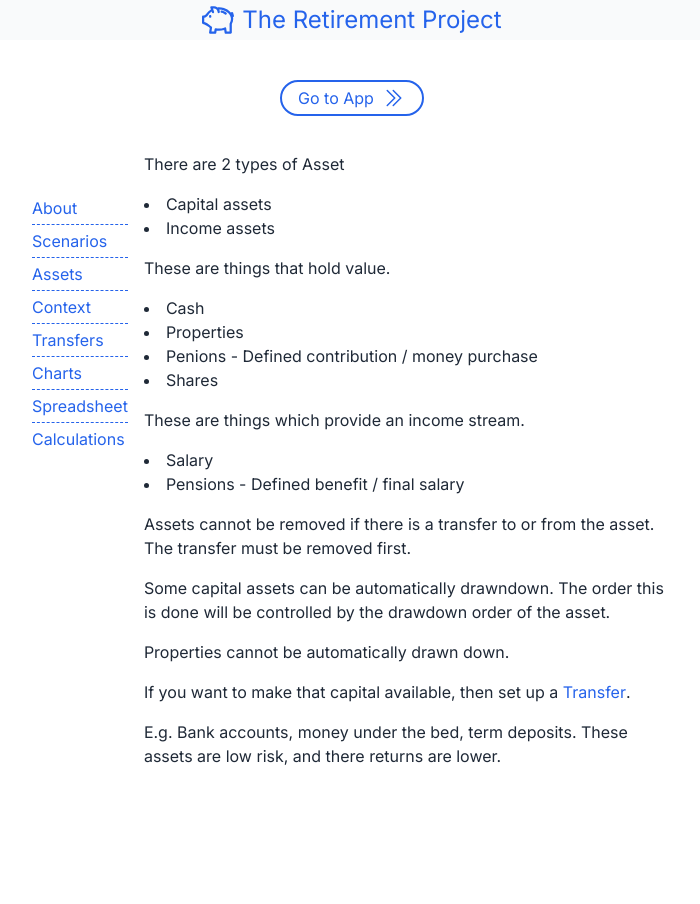
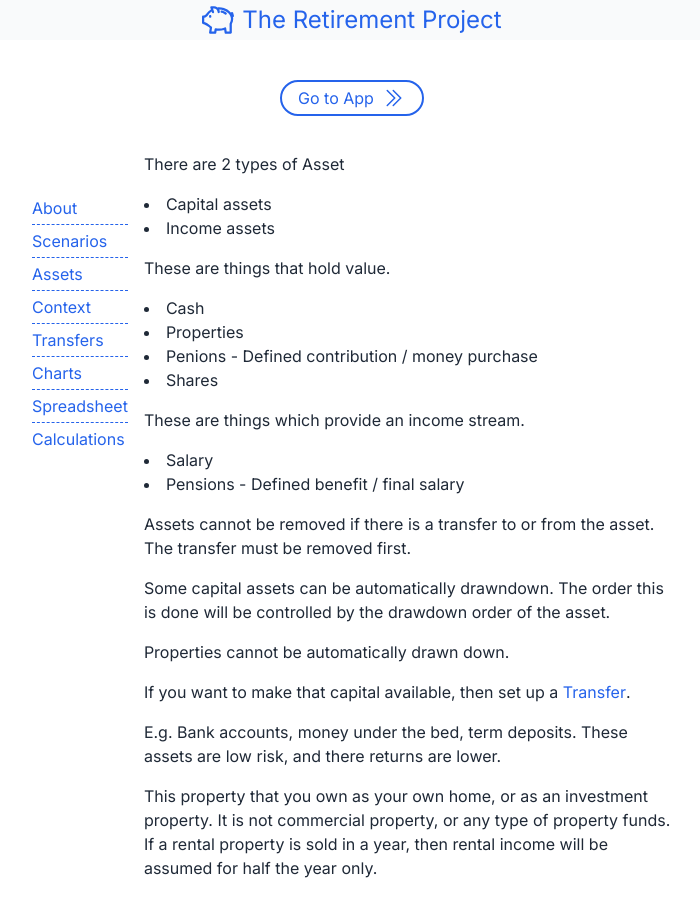
Before and after one commit to soapy-dns/retirement-calc, a Next.js app: page /docs/assets in a window 1280 px wide. Shown: the whole page, without its empty margins (288-988 px from the left). Before the commit the page ends 800 px from the top, so only its background shows below. Built offline with nearby package versions, Linux system fonts and the light colour scheme.

Commit message:
rental property cypress test

```diff
--- a/app/docs/assets/page.mdx
+++ b/app/docs/assets/page.mdx
@@ -38,3 +38,9 @@ If you want to make that capital available, then set up a <Anchor href={document
 ## Cash
 
 E.g. Bank accounts, money under the bed, term deposits. These assets are low risk, and there returns are lower.
+
+## Property
+
+This property that you own as your own home, or as an investment property.
+It is not commercial property, or any type of property funds.
+If a rental property is sold in a year, then rental income will be assumed for half the year only.
```
Also changed, not shown: 2 other files (tests, documents, lock files or other folders).
